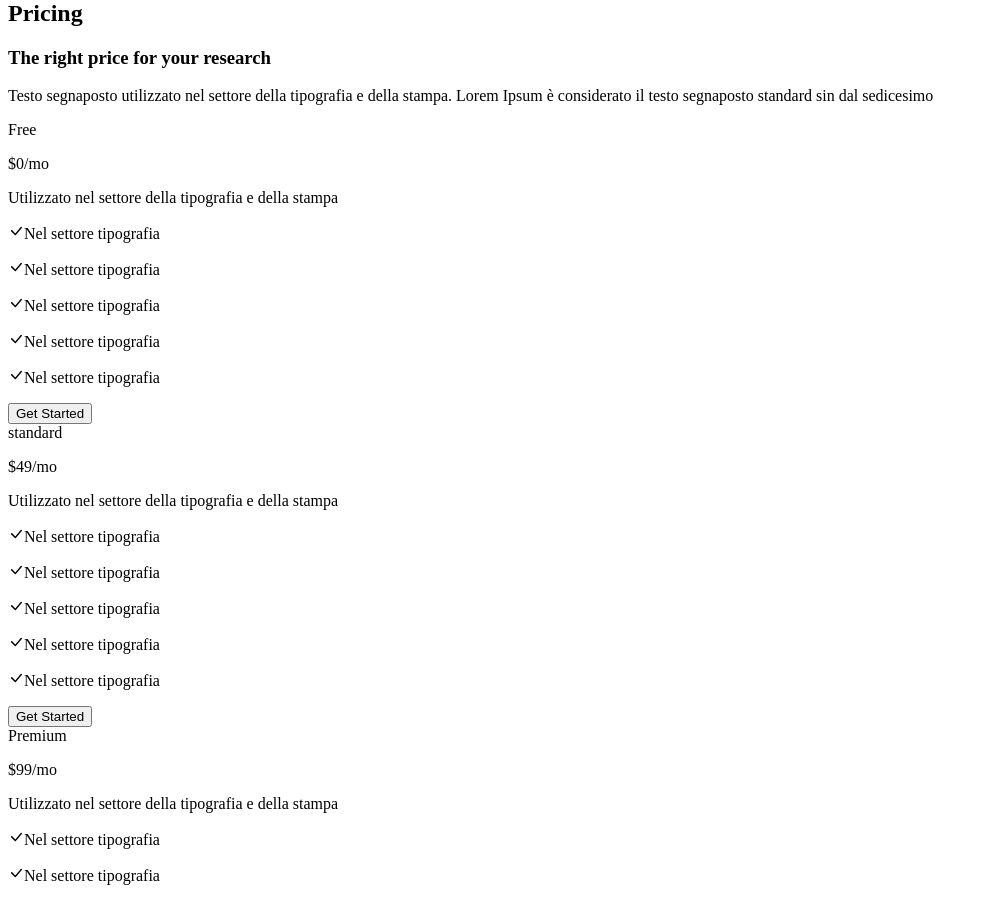
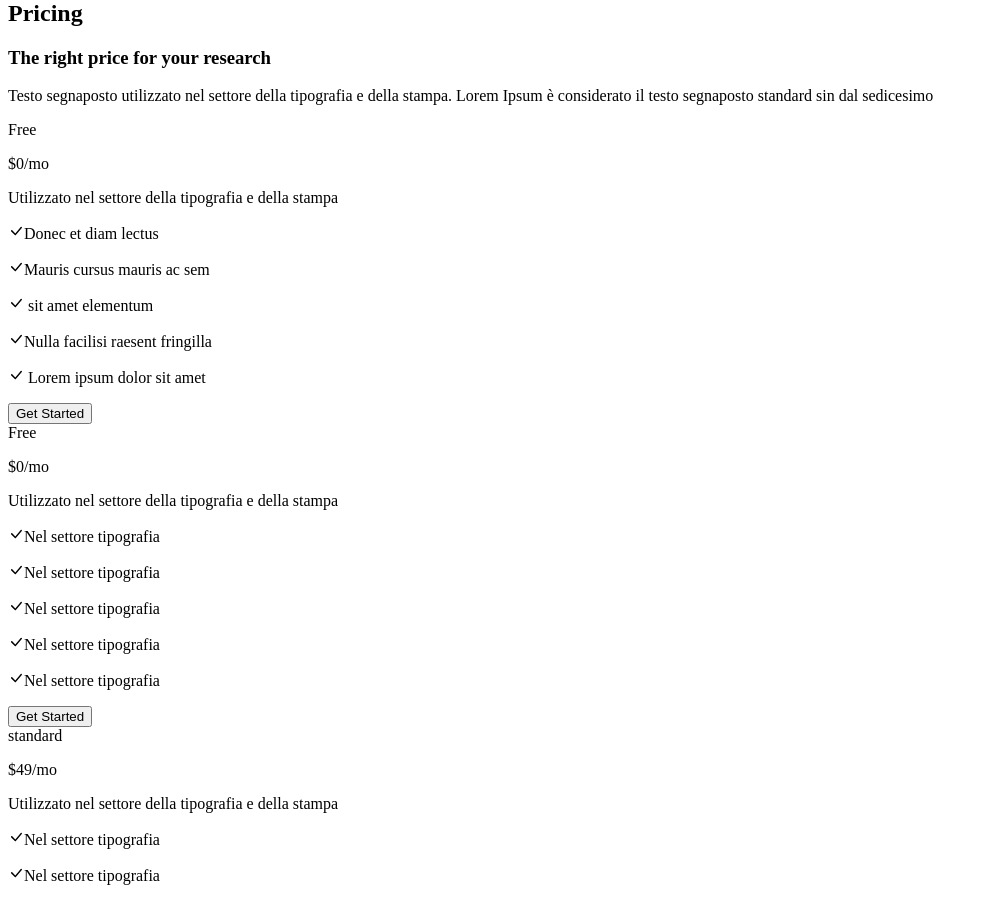
Before and after one commit to kiptanuiBoaz/cloud-app, a React (Create React App) app: page / in a window 1280 px wide. Shown: the part 4480-5382 px from the top of the page, without its empty margins (0-988 px from the left). Built offline with nearby package versions, Linux system fonts and the light colour scheme.

Commit message:
pricing refactor 03

```diff
--- a/src/components/assets/navListItems.js
+++ b/src/components/assets/navListItems.js
@@ -1,24 +1,24 @@
 const navlistItems = [
     {
-      key:"0",
+      key:1,
       to:"about",
       offset:-200,
       text:"About"
     },
     {
-      key:"2",
+      key:2,
       to:"support",
       offset:-90,
       text:"Support"
     },
     {
-      key:"3",
+      key:3,
       to:"platforms",
       offset:-200,
       text:"Platforms"
     },
     {
-      key:"4",
+      key:4,
       to:"pricing",
       offset:-50,
       text:"Pricing"
--- a/src/components/pricing/Pricing.jsx
+++ b/src/components/pricing/Pricing.jsx
@@ -5,6 +5,11 @@ import PricingBg from "./PricingBg";
 import PricingTop from "./PricingTop";
 
 function Pricing() {
+
+    const  premiumArr = ["Donec et diam lectus","Mauris cursus mauris ac sem"," sit amet elementum","Nulla facilisi raesent fringilla"," Lorem ipsum dolor sit amet"];
+    // const standardArr =["Etiam a ultricies sapien","Nulla facilisi raesent fringilla","Donec et diam lectus","Mauris cursus mauris ac sem","Nunc rutrum  in facilisis"];
+    // const freeArr =["Nunc rutrum  in facilisis ","Etiam a ultricies sapien","Fusce tincidunt nisl mauris","Mauris interdum quis risus ut","Nulla facilisi raesent fringilla"];
+
   return (
         <div name="pricing" className="w-full text-white my-24">
     {/* the background to the section */}
@@ -13,20 +18,17 @@ function Pricing() {
                     <PricingTop/>
 
                     <div className="grid md:grid-cols-3">
-                        {()=>{
-                            const  premiumArr = ["Donec et diam lectus","Mauris cursus mauris ac sem"," sit amet elementum","Nulla facilisi raesent fringilla"," Lorem ipsum dolor sit amet"];
-                            const standardArr =["Etiam a ultricies sapien","Nulla facilisi raesent fringilla","Donec et diam lectus","Mauris cursus mauris ac sem","Nunc rutrum  in facilisis"];
-                            const freeArr =["Nunc rutrum  in facilisis ","Etiam a ultricies sapien","Fusce tincidunt nisl mauris","Mauris interdum quis risus ut","Nulla facilisi raesent fringilla"];
 
-                            return(
-                                <Program
-                                    spanBgColor="bg-red-200"
+                        <Program
+                            tagBgColor="bg-red-200"
+                            titleStyle="text-red-900 bg-red-200"
+                            textColor="text-red-600"
+                            speArr = {premiumArr}
+                            btnStyle ="hover:text-red-900 bg-red-900 border-red-900"
+                            tagText = "Free"
+                            cost = "0"
+                        />
 
-                                />
-                            )
-
-
-                        }}
 
                         <div className="bg-white text-slate-900 m-4 p-8 rounded-xl shadow-2xl relative">
                             <span className="uppercase px-3 py-1 bg-red-200 text-red-900 rounded-2xl text-sm">Free</span>
@@ -35,13 +37,13 @@ function Pricing() {
                                 <p className="text-6xl font-bold py-4 flex"> $0<span className="text-xl text-slate-500 flex flex-col justify-end">/mo</span></p>
                             </div>
                             <p className="text-2xl py-8 text-slate-500 flex ">Utilizzato nel settore della tipografia e della stampa</p>
-                            <div className="    text-2xl">
+                            <div className=" text-2xl">
                                 <p className="  flex py-4"><BsCheckLg  className="w-7 mr-4 text-red-600"/>Nel settore  tipografia</p>
                                 <p className="flex py-4"><BsCheckLg  className="w-7 mr-4 text-red-600"/>Nel settore  tipografia</p>
                                 <p className="flex py-4"><BsCheckLg  className="w-7 mr-4 text-red-600"/>Nel settore  tipografia</p>
                                 <p className="flex py-4"><BsCheckLg  className="w-7 mr-4 text-red-600"/>Nel settore  tipografia</p>
                                 <p className="flex py-4"><BsCheckLg  className="w-7 mr-4 text-red-600"/>Nel settore  tipografia</p>
-                                <button className="w-[400px]  md:w-full sm:w-[500px] hover:text-red-900 bg-red-900 border-red-900 py-4 my-4">Get Started </button>
+                                <button className="w-[400px] md:w-full sm:w-[500px] hover:text-red-900 bg-red-900 border-red-900 py-4 my-4">Get Started </button>
                             </div>
                         </div>
 
--- a/src/components/pricing/Program.jsx
+++ b/src/components/pricing/Program.jsx
@@ -2,30 +2,42 @@ import React from "react";
 import {BsCheckLg} from 'react-icons/bs';
 
  const Premium = (props) => {
-  // background color of the program tag
-  const tagBgColor = props.tagBgColor;
+  // text  of the program tag
+  const tagText = props.tagText;
   // text color of the specifics
   const textColor = props.textColor;
   // title text color
-  const titleColor = props.titleColor;
+  const titleStyle = props.titleStyle;
   // arr of the specifics
   const speArr = props.speArr;
+  // the color styling of the buttons
+  const btnStyle = props.btnStyle;
+  // the cost of @ card
+  const cost = props.cost;
 
   return (
     <div className="bg-white text-slate-900 m-4 p-8 rounded-xl shadow-2xl relative">
-    <span className={`uppercase px-3 py-1 ${tagBgColor} text-red-900 rounded-2xl text-sm`}>Free</span>
+    <span className={`uppercase px-3 py-1  ${titleStyle}  rounded-2xl text-sm`}>{tagText}</span>
 
     <div>
-        <p className="text-6xl font-bold py-4 flex"> $0<span className="text-xl text-slate-500 flex flex-col justify-end">/mo</span></p>
+        <p className="text-6xl font-bold py-4 flex"> ${cost}<span className="text-xl text-slate-500 flex flex-col justify-end">/mo</span></p>
     </div>
-    <p className="text-2xl py-8 text-slate-500 flex ">Utilizzato nel settore della tipografia e della stampa</p>
-    <div className="    text-2xl">
-        <p className="  flex py-4"><BsCheckLg  className="w-7 mr-4 text-red-600"/>Nel settore  tipografia</p>
-        <p className="flex py-4"><BsCheckLg  className="w-7 mr-4 text-red-600"/>Nel settore  tipografia</p>
-        <p className="flex py-4"><BsCheckLg  className="w-7 mr-4 text-red-600"/>Nel settore  tipografia</p>
-        <p className="flex py-4"><BsCheckLg  className="w-7 mr-4 text-red-600"/>Nel settore  tipografia</p>
-        <p className="flex py-4"><BsCheckLg  className="w-7 mr-4 text-red-600"/>Nel settore  tipografia</p>
-        <button className="w-[400px]  md:w-full sm:w-[500px] hover:text-red-900 bg-red-900 border-red-900 py-4 my-4">Get Started </button>
+    <p className="text-2xl py-5 text-slate-500 flex ">Utilizzato nel settore della tipografia e della stampa</p>
+    <div className="items-center text-2xl">
+      {
+        /* replicating the cards for premium,free and standard */
+        speArr.map(
+          (speArr)=>{
+            return(
+              <p className="  flex py-3"><BsCheckLg  className={`w-7 mr-4 ${textColor}`}/>{speArr}</p>
+            )
+
+          }
+        )
+
+      }
+
+      <button className={`w-[400px]  md:w-full sm:w-[500px] ${btnStyle} py-4 my-4`}>Get Started </button>
     </div>
 </div>
   )
```
